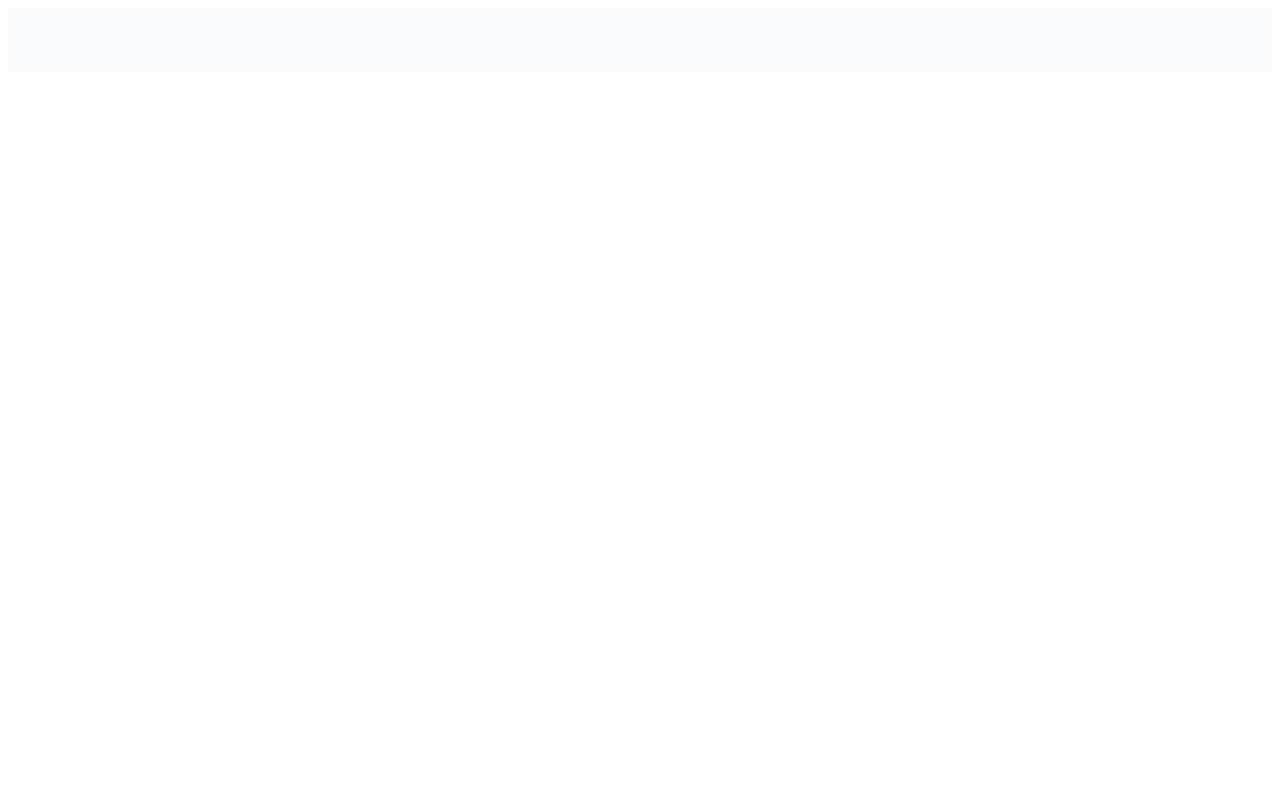
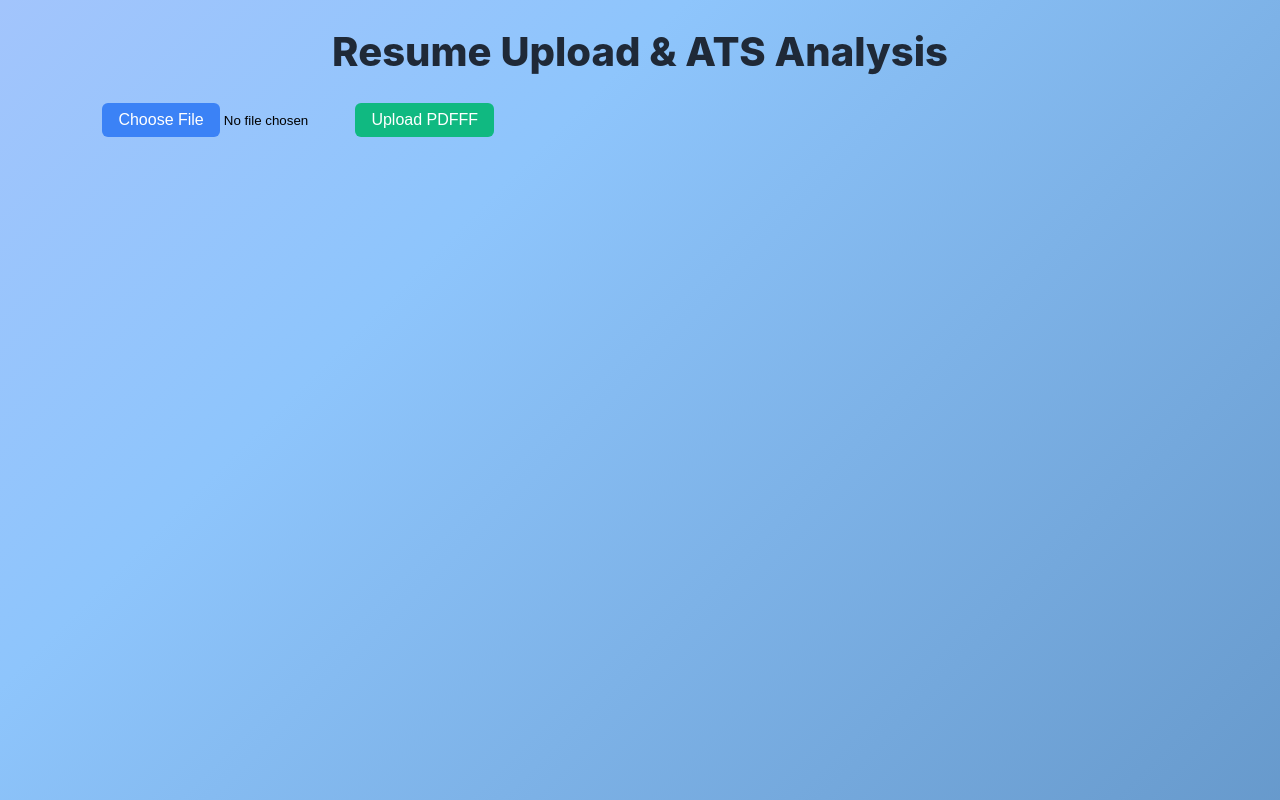
Before and after one commit to anjuladabarera/AI-ResumeAnalyzer, a React app in the folder frontend/: page /getATSScore in a window 1280 px wide. Before the commit this address had no page. Built offline with nearby package versions, Linux system fonts and the light colour scheme; the HTML template or start-up script is replaced by a standard one.

Commit message:
Add UploadPDFATSScore component and corresponding styles for ATS analysis

```diff
--- a/frontend/src/App.jsx
+++ b/frontend/src/App.jsx
@@ -1,14 +1,15 @@
 import React from "react";
 import { Routes, Route } from "react-router-dom";
 import HomePage from "./pages/HomePage.jsx";
-import UploadPDF from "./pages/uploadPDF.jsx";
 import UploadJobDescription from "./pages/uploadJobDescription.jsx";
+
+import UploadPDFATSScore from "./pages/uploadPDFATSScore.jsx";
 
 const App = () => {
   return (
     <Routes>
       <Route path="/" element={<HomePage />} />
-      <Route path="/upload-pdf" element={<UploadPDF />} />
+      <Route path="/getATSScore" element={<UploadPDFATSScore />} />
       <Route path="/upload-job-description" element={<UploadJobDescription />} />
     </Routes>
   );
--- a/frontend/src/pages/uploadPDF.jsx
+++ b/frontend/src/pages/uploadPDFATSScore.jsx
@@ -1,8 +1,9 @@
 import React, { useState, useEffect } from "react";
 import axios from "axios";
-import "../App.css"; // ✅ Correct
+import "../styles/uploadPDFATSScore.css";
+// import "../App.css";
 
-const UploadPDF = () => {
+const UploadPDFATSScore = () => {
   const [file, setFile] = useState(null);
   const [message, setMessage] = useState("");
   const [extractedText, setExtractedText] = useState("");
@@ -104,110 +105,89 @@ const UploadPDF = () => {
     return "bg-red-500";
   };
 
-  return (
-    <div className="min-h-screen bg-gray-50 py-10 px-4 md:px-10 font-sans">
-      <div className="max-w-6xl mx-auto">
-        <h1 className="text-4xl font-extrabold text-center text-gray-800 mb-10">
-          Resume Upload & ATS Analysis
-        </h1>
+ return (
+  <div className="card">
+    <div className="ats-score-page">
+      <div className="upload-section">
+        <h1>Resume Upload & ATS Analysis</h1>
 
-        {/* Upload Section */}
-        <div className="flex flex-col md:flex-row items-center gap-4 mb-8">
-          <input
-            type="file"
-            accept="application/pdf"
-            onChange={handleFileChange}
-            className="border border-gray-300 p-3 rounded w-full md:w-auto focus:outline-none focus:ring-2 focus:ring-blue-400 transition"
-          />
-          <button
-            onClick={handleUpload}
-            disabled={loadingUpload}
-            className={`px-6 py-3 rounded bg-blue-600 text-white font-semibold hover:bg-blue-700 transition-all duration-300 ${
-              loadingUpload ? "opacity-60 cursor-not-allowed" : ""
-            }`}
-          >
-            {loadingUpload ? "Uploading..." : "Upload PDF"}
+        <div className="upload-controls">
+          <input type="file" accept="application/pdf" onChange={handleFileChange} />
+          <button className="upload-now-button" onClick={handleUpload} disabled={loadingUpload}>
+            {loadingUpload ? "Uploading..." : "Upload PDFFF"}
           </button>
         </div>
 
-        {message && <p className="text-center mb-6 text-gray-700 font-medium">{message}</p>}
+        {message && <p className="upload-message">{message}</p>}
 
-        {/* Results Section */}
         {extractedText && (
-          <div className="grid grid-cols-1 md:grid-cols-2 gap-6">
-            {/* Extracted Text */}
-            <div className="p-6 bg-white rounded-xl shadow-lg overflow-auto max-h-[500px]">
-              <h2 className="text-xl font-semibold mb-3 border-b pb-2">Extracted Text</h2>
-              <p className="text-gray-700 text-sm whitespace-pre-wrap">{extractedText}</p>
+          <div className="results-grid">
+            <div className="ats-card ats-card-scroll">
+              <h2>Extracted Text</h2>
+              <p>{extractedText}</p>
             </div>
 
-            {/* ATS Analysis */}
-            <div className="p-6 bg-white rounded-xl shadow-lg overflow-auto max-h-[500px]">
-              <h2 className="text-xl font-semibold mb-4 border-b pb-2">ATS Analysis</h2>
+            <div className="ats-card ats-card-scroll">
+              <h2>ATS Analysis</h2>
               {loadingAI ? (
-                <p className="text-gray-500 animate-pulse">Analyzing resume...</p>
+                <p className="ats-loading">Analyzing resume...</p>
               ) : (
                 analysis && (
                   <>
                     {/* Score Bar */}
-                    <div className="mb-4">
-                      <p className="font-semibold mb-1">ATS Score: {analysis?.ats_score}</p>
-<div className="w-full h-4 bg-gray-200 rounded">
-  <div
-    className={`h-4 rounded ${getScoreColor(analysis?.ats_score)}`}
-    style={{ width: `${analysis?.ats_score || 0}%` }}
-  />
-</div>
+                    <div className="score-section">
+                      <p>ATS Score: {analysis.ats_score}</p>
+                      <div className="ats-score-bar">
+                        <div
+                          className="ats-score-fill"
+                          style={{ width: `${analysis.ats_score || 0}%`, backgroundColor: getScoreColor(analysis.ats_score) }}
+                        />
+                      </div>
                     </div>
 
                     {/* Strengths */}
-                    <div className="mb-4">
-                      <p className="font-semibold mb-1">Strengths:</p>
+                    <div className="strengths-section">
+                      <p>Strengths:</p>
                       {analysis.strengths.length > 0 ? (
-                        <ul className="list-disc list-inside text-gray-700">
+                        <ul className="strengths-list">
                           {analysis.strengths.map((s, i) => <li key={i}>{s}</li>)}
                         </ul>
                       ) : (
-                        <p className="text-gray-500 text-sm">No strengths detected.</p>
+                        <p>No strengths detected.</p>
                       )}
                     </div>
 
                     {/* Weaknesses */}
-                    <div className="mb-4">
-                      <p className="font-semibold mb-1">Weaknesses:</p>
+                    <div className="weaknesses-section">
+                      <p>Weaknesses:</p>
                       {analysis.weaknesses.length > 0 ? (
-                        <ul className="list-disc list-inside text-red-600">
+                        <ul className="weaknesses-list">
                           {analysis.weaknesses.map((w, i) => <li key={i}>{w}</li>)}
                         </ul>
                       ) : (
-                        <p className="text-gray-500 text-sm">No weaknesses detected.</p>
+                        <p>No weaknesses detected.</p>
                       )}
                     </div>
 
                     {/* Missing Keywords */}
-                    <div className="mb-4">
-                      <p className="font-semibold mb-1">Missing Keywords:</p>
+                    <div className="missing-keywords-section">
+                      <p>Missing Keywords:</p>
                       {analysis.missing_keywords.length > 0 ? (
-                        <div className="flex flex-wrap gap-2 mt-1">
+                        <div className="flex-wrap">
                           {analysis.missing_keywords.map((k, i) => (
-                            <span
-                              key={i}
-                              className="px-2 py-1 bg-red-100 text-red-700 rounded-full text-xs"
-                            >
-                              {k}
-                            </span>
+                            <span key={i} className="missing-keyword">{k}</span>
                           ))}
                         </div>
                       ) : (
-                        <p className="text-gray-500 text-sm">No missing keywords.</p>
+                        <p>No missing keywords.</p>
                       )}
                     </div>
 
                     {/* Summary */}
                     {analysis.summary && (
-                      <div>
-                        <p className="font-semibold mb-1">Summary:</p>
-                        <p className="text-gray-700 text-sm whitespace-pre-wrap">{analysis.summary}</p>
+                      <div className="summary-section">
+                        <p>Summary:</p>
+                        <p>{analysis.summary}</p>
                       </div>
                     )}
                   </>
@@ -218,7 +198,9 @@ const UploadPDF = () => {
         )}
       </div>
     </div>
+  </div>
   );
+
 };
 
-export default UploadPDF;
+export default UploadPDFATSScore;
--- /dev/null
+++ b/frontend/src/styles/uploadPDFATSScore.css
@@ -0,0 +1,161 @@
+/* uploadPDFATSScore.css */
+/* Full page gradient animation */
+body, html {
+  height: 100%;
+  margin: 0;
+  font-family: 'Inter', sans-serif;
+  overflow-x: hidden;
+  background: linear-gradient(-45deg, #416f9d, #8ec5fc, #e0c3fc, #f6d365);
+  background-size: 400% 400%;
+  animation: gradientShift 15s ease infinite;
+}
+
+@keyframes gradientShift {
+  0% {
+    background-position: 0% 50%;
+  }
+  50% {
+    background-position: 100% 50%;
+  }
+  100% {
+    background-position: 0% 50%;
+  }
+}
+
+
+
+/* Root page wrapper */
+.ats-score-page {
+  font-family: 'Inter', sans-serif;
+  background-color: linear-gradient(-45deg, #416f9d, #8ec5fc, #e0c3fc, #f6d365);
+  align-items: flex-start;
+  padding-left: 8%;
+    padding-right: 8%;
+    padding-bottom: 5%;
+}
+
+/* Scrollbar styling for extracted text / analysis boxes */
+.ats-score-page ::-webkit-scrollbar {
+  width: 8px;
+}
+.ats-score-page ::-webkit-scrollbar-track {
+  background: #f1f1f1;
+  border-radius: 4px;
+}
+.ats-score-page ::-webkit-scrollbar-thumb {
+  background: #c1c1c1;
+  border-radius: 4px;
+}
+.ats-score-page ::-webkit-scrollbar-thumb:hover {
+  background: #a0a0a0;
+}
+
+/* Headings */
+.ats-score-page h1 {
+  font-size: 2.5rem;
+  font-weight: 800;
+  color: #1f2937; /* Dark gray */
+  text-align: center;
+}
+
+.ats-score-page h2 {
+  font-size: 1.25rem;
+  font-weight: 600;
+  color: #111827;
+}
+
+/* Cards / containers for extracted text & ATS analysis */
+.ats-card {
+  background-color: #ffffff;
+  border-radius: 1rem;
+  padding: 1.5rem;
+  margin-top: 2rem;
+  box-shadow: 0 4px 12px rgba(0, 0, 0, 0.05);
+  transition: transform 0.2s, box-shadow 0.2s;
+}
+
+.ats-card:hover {
+  transform: translateY(-3px);
+  box-shadow: 0 8px 20px rgba(0, 0, 0, 0.1);
+}
+
+/* ATS Score Bar */
+.ats-score-bar {
+  height: 0.75rem;
+  border-radius: 9999px;
+  background-color: #e5e7eb; /* Gray-200 fallback */
+  overflow: hidden;
+}
+.ats-score-fill {
+  height: 100%;
+  border-radius: 9999px;
+
+  transition: width 0.5s ease-in-out;
+}
+
+/* Custom classes for text */
+.strengths-list {
+  color: #1f2937; /* dark gray */
+}
+
+.weaknesses-list {
+  color: #dc2626; /* red-600 */
+}
+
+.missing-keyword {
+  background-color: #fee2e2; /* red-100 */
+  color: #b91c1c; /* red-700 */
+  font-size: 0.75rem;
+  padding: .5rem 1rem;
+  border-radius: 9999px;
+  line-height: 2.4rem;
+  margin-bottom: 10rem;
+  margin-right: 0.6rem;
+}
+
+/* Animate the loading text */
+.ats-loading {
+  color: #6b7280; /* gray-500 */
+  font-style: italic;
+  animation: pulse 1.5s infinite;
+}
+
+/* Pulse animation */
+@keyframes pulse {
+  0%, 100% { opacity: 1; }
+  50% { opacity: 0.5; }
+}
+
+/* Optional: responsive max height for scrollable areas */
+.ats-card-scroll {
+  max-height: 500px;
+  overflow-y: auto;
+}
+
+
+.ats-score-page ::-webkit-file-upload-button {
+  background-color: #3b82f6; /* blue-500 */
+  color: white;
+  padding: 0.5rem 1rem;
+  border: none;
+  border-radius: 0.375rem;
+  cursor: pointer;
+  font-size: 1rem;
+  transition: background-color 0.2s;
+}
+
+.ats-score-page ::-webkit-file-upload-button:hover {
+  background-color: #2563eb; /* blue-600 */
+}
+
+
+.ats-score-page .upload-now-button {
+  background-color: #10b981; /* green-500 */
+  color: white;
+  padding: 0.5rem 1rem;
+  border: none;
+  border-radius: 0.375rem;
+  cursor: pointer;
+  font-size: 1rem;
+  transition: background-color 0.2s;
+}
```
